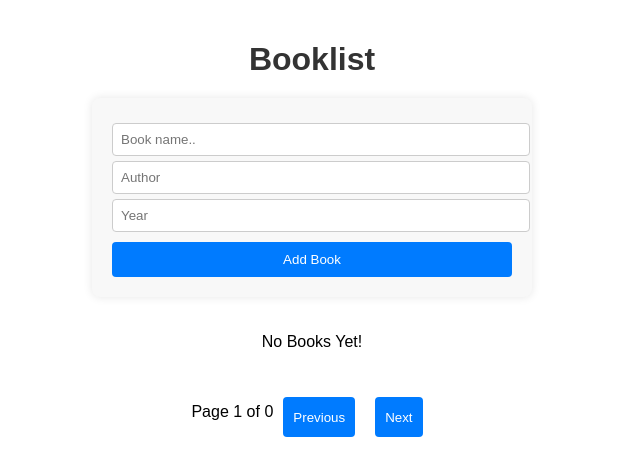
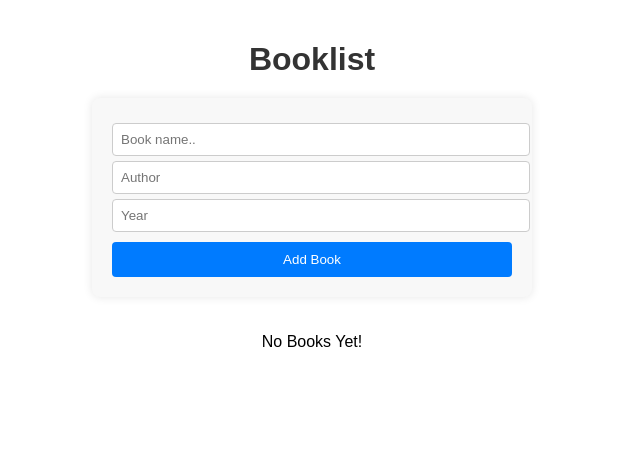
Before and after one commit to pesto-students/p13-prateek-lalwani-navina1, a React (Create React App) app in the folder React/reactpesto/: page / in a window 1280 px wide. Shown: the top 476 px of the page, without its empty margins (328-968 px from the left). Built offline with nearby package versions, Linux system fonts and the light colour scheme.

Commit message:
pagination changes

```diff
--- a/React/reactpesto/src/Components/Booklist.jsx
+++ b/React/reactpesto/src/Components/Booklist.jsx
@@ -48,7 +48,7 @@ function Booklist() {
         </ul>
 
         }
-        <div className='pagination'>
+        {books.length>0 && <div className='pagination'>
             <p>Page {currentPage} of {totalPage}</p>
             <div className='page'>
                 <button onClick={() => handlePage(currentPage - 1)} disabled={currentPage === 1}>
@@ -59,7 +59,7 @@ function Booklist() {
                     Next
                 </button>
             </div>
-        </div>
+        </div>}
     </div>
   )
 }
```
